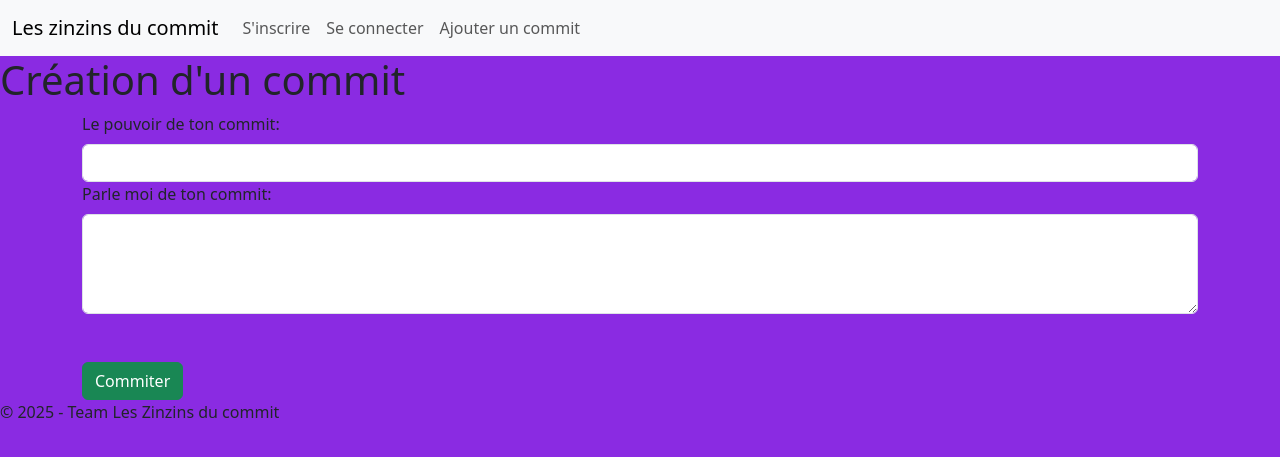
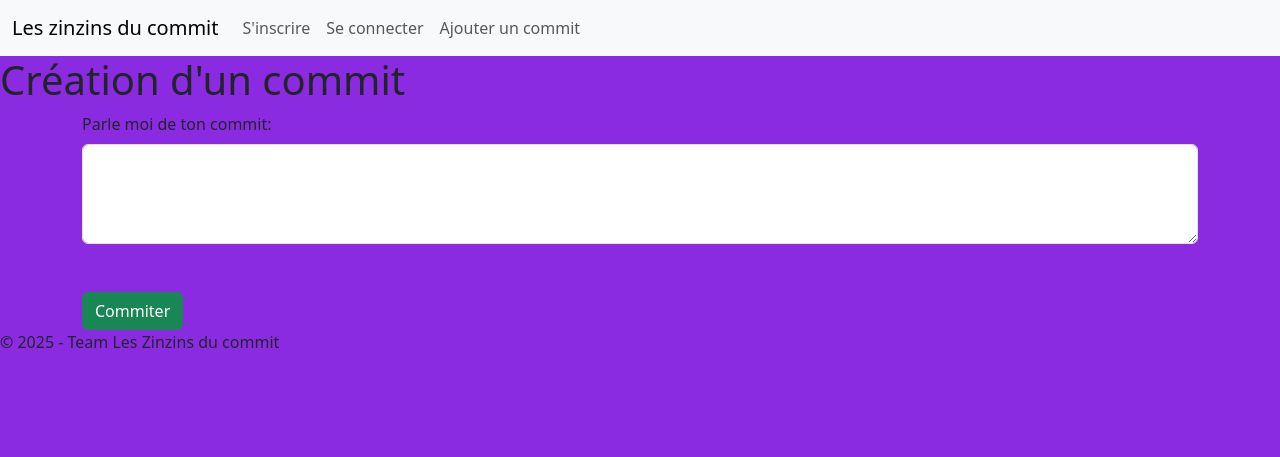
Before and after one commit to priss0u/les-zinzins-du-commit, a PHP site: the page made by src/Views/addCommit.view.php in a window 1280 px wide. Shown: the top 457 px of the page. Run offline with PHP 8.4, Linux system fonts and the light colour scheme; the template is opened without the code that fills it, so the values that code supplies are empty; some libraries are stand-ins or nearby versions.

Commit message:
fin ticker commit

```diff
--- a/src/Views/addCommit.view.php
+++ b/src/Views/addCommit.view.php
@@ -8,16 +8,11 @@ require_once(__DIR__.'/partials/head.view.php');
     <div class="container">
 
         <div class="form-group">
-            <label for="power" class="form-label">Le pouvoir de ton commit:</label>
-            <input type="text" name="power" id="power" class="form-control">
-
-        </div>
-        <div class="form-group">
-            <label for="description" class="form-label">Parle moi de ton commit:</label>
-            <textarea class="form-control" id="description" name="description" style="height: 100px"></textarea>
+            <label for="commit" class="form-label">Parle moi de ton commit:</label>
+            <textarea class="form-control" id="commit" name="commit" style="height: 100px"></textarea>
         </div>
 
-        <button type="submit" class="btn btn-success mt-5">Commiter</button>
+        <button type="submit" name="addCommit" class="btn btn-success mt-5">Commiter</button>
     </div>
 </form>
 <?php
```
